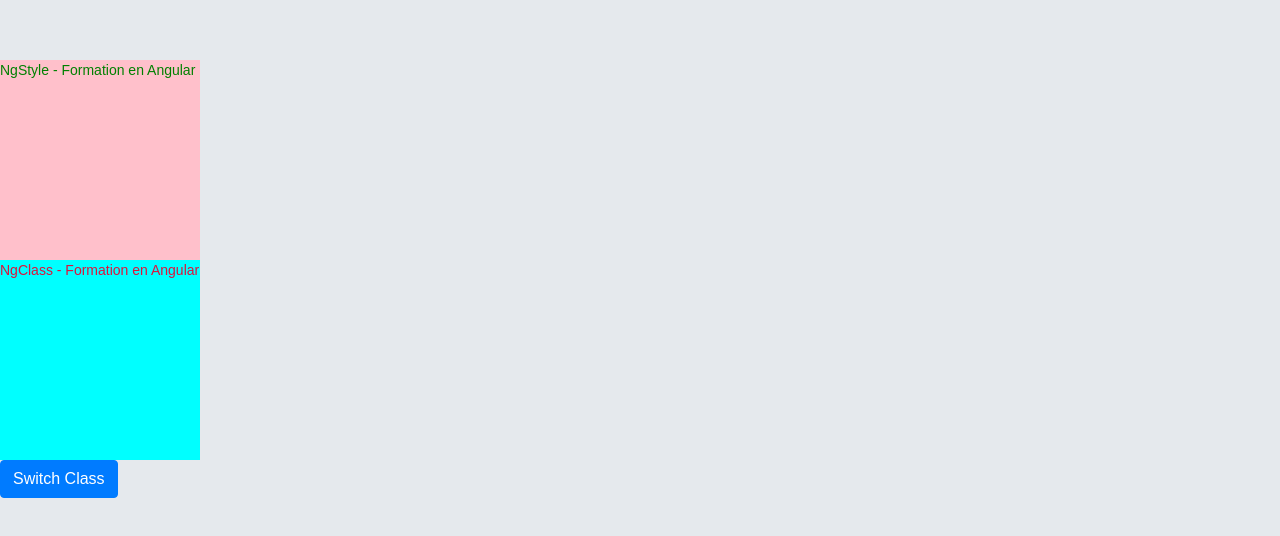
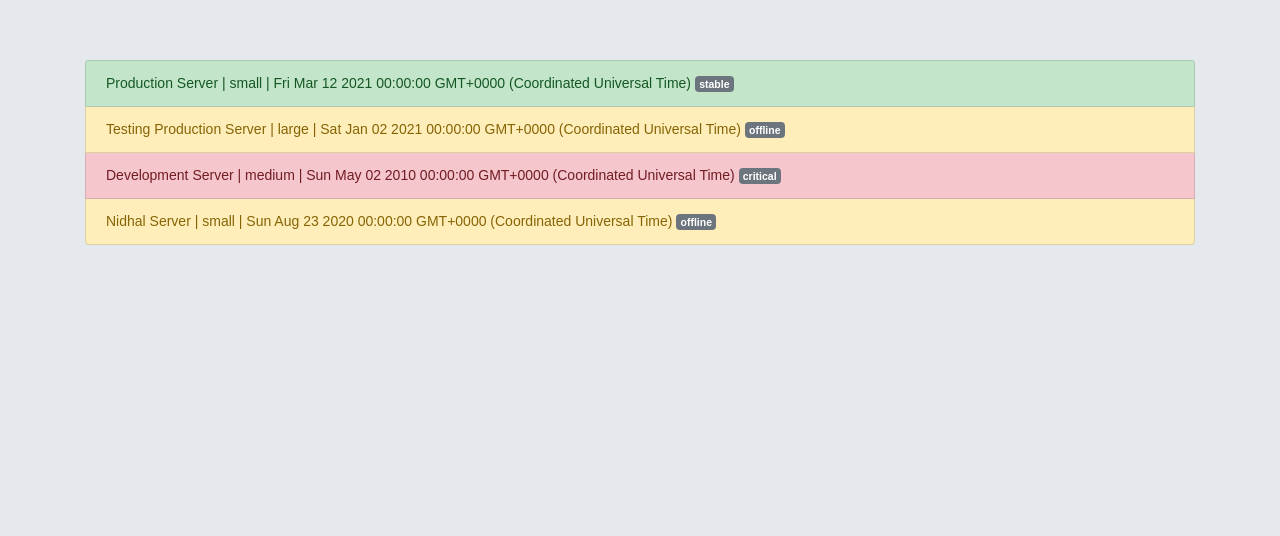
Before and after one commit to n2sy/softway-21, an Angular app: page / in a window 1280 px wide. Shown: the top 536 px of the page. Built offline with nearby package versions, Linux system fonts and the light colour scheme.

Commit message:
add manage-server

```diff
--- a/src/app/app.component.html
+++ b/src/app/app.component.html
@@ -1 +1,3 @@
-<app-direct></app-direct>
+<div class="container">
+    <app-manage-servers></app-manage-servers>
+</div>
--- a/src/app/app.module.ts
+++ b/src/app/app.module.ts
@@ -11,6 +11,7 @@ import { ItemComponent } from './item/item.component';
 import { DetailComponent } from './detail/detail.component';
 import { DirectComponent } from './direct/direct.component';
 import { MswordComponent } from './msword/msword.component';
+import { ManageServersComponent } from './manage-servers/manage-servers.component';
 
 @NgModule({
   declarations: [
@@ -22,7 +23,8 @@ import { MswordComponent } from './msword/msword.component';
     ItemComponent,
     DetailComponent,
     DirectComponent,
-    MswordComponent
+    MswordComponent,
+    ManageServersComponent
   ],
   imports: [
     BrowserModule,
--- /dev/null
+++ b/src/app/manage-servers/manage-servers.component.html
@@ -0,0 +1,9 @@
+<ol class="list-group">
+    <li class="list-group-item"
+    *ngFor="let serv of ListServeurs"
+    [ngClass]="setClass(serv.status)">
+    {{ serv.nom }} | {{ serv.type }} | {{ serv.startDate }}
+    <span class="badge badge-secondary"> {{ serv.status }}</span>
+
+    </li>
+</ol>
--- /dev/null
+++ b/src/app/manage-servers/manage-servers.component.ts
@@ -0,0 +1,29 @@
+import { Component, OnInit } from '@angular/core';
+import { Serveur } from '../models/serveur';
+
+@Component({
+  selector: 'app-manage-servers',
+  templateUrl: './manage-servers.component.html',
+  styleUrls: ['./manage-servers.component.css']
+})
+export class ManageServersComponent implements OnInit {
+  ListServeurs : Serveur[] = [
+    new Serveur("Production Server", "small", "stable", new Date(2021, 2, 12)),
+    new Serveur("Testing Production Server", "large", "offline", new Date(2020, 12, 2)),
+    new Serveur("Development Server", "medium", "critical", new Date(2010, 4, 2)),
+    new Serveur("Nidhal Server", "small", "offline", new Date(2020, 7, 23))
+  ]
+  constructor() { }
+
+  ngOnInit(): void {
+  }
+
+  setClass(status) {
+    return {
+      'list-group-item-success' : status == "stable",
+      'list-group-item-danger' : status == "critical",
+      'list-group-item-warning' : status == "offline"
+    }
+  }
+
+}
--- /dev/null
+++ b/src/app/models/serveur.ts
@@ -0,0 +1,8 @@
+export class Serveur {
+    constructor(public nom: string,
+        public type : string,
+        public status : string,
+        public startDate : Date) {
+
+        }
+}
```
Also changed, not shown: src/app/manage-servers/manage-servers.component.css (added), 1 other file (tests, documents, lock files or other folders).
